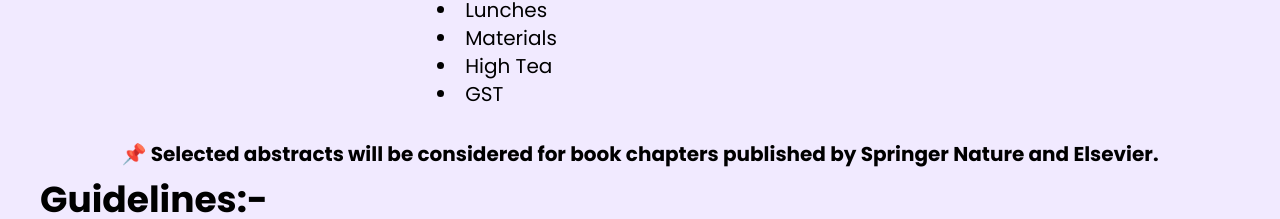
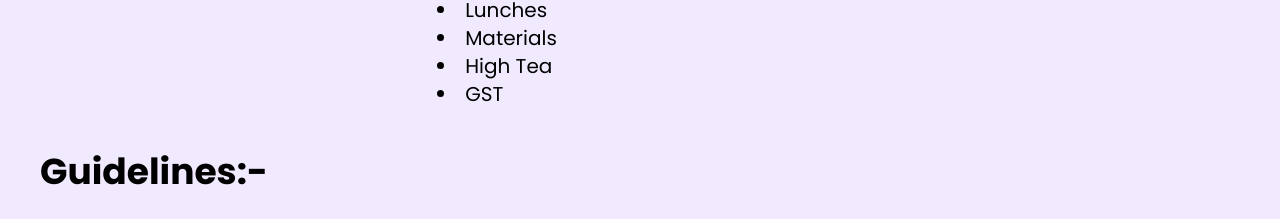
Before and after one commit to itspunkaj/CesaFiesta-React, a React (Vite) app: page /registration in a window 1280 px wide. Shown: the part 834-1053 px from the top of the page. Built offline with nearby package versions, Linux system fonts and the light colour scheme.

Commit message:
fix: update registration links and remove unnecessary text in Registration component

```diff
--- a/src/Pages/Registration/Registration.jsx
+++ b/src/Pages/Registration/Registration.jsx
@@ -90,7 +90,7 @@ function Registration() {
             <div className="text-3xl font-semibold">Notifications</div>
             <div className="my-10 text-lg leading-relaxed">
               <ul className="list-disc pl-5">
-              <li><a className="text-firstColor font-medium hover:text-thirdColor py-2" href='https://forms.gle/VYFYcnUK6Nr53mjp9' target='blank_'>Click here </a> to register</li>
+              <li><a className="text-firstColor font-medium hover:text-thirdColor py-2" href='#' target='blank_'>Click here </a> to register</li>
                 <li><a className="text-firstColor font-medium hover:text-thirdColor py-3" href='https://docs.google.com/presentation/d/1mPXSCvjDbYVOnD0bi9o0bgFD0vZW4xr3/edit#slide=id.p1' target='blank_'>Presentation Tempelate</a></li>
                 <li><a className="text-firstColor font-medium hover:text-thirdColor py-3" href='https://docs.google.com/presentation/d/1mQgTIQtOpmEj2hbELKVoTWTv33eUm8jW/edit#slide=id.p1' target='blank_'>Poster Tempelate</a></li>
               </ul>
@@ -111,7 +111,7 @@ function Registration() {
           </div>
         </div>
       </div>
-      <div className="flex justify-center md:text-xl font-bold px-10 py-3">📌 Selected abstracts will be considered for book chapters published by Springer Nature and Elsevier.</div>
+      <div className="flex justify-center md:text-xl font-bold px-10 py-3"></div>
       <div className="flex flex-col  px-10">
         <div className="md:text-4xl font-bold">Guidelines:-</div><br></br>
         <div>
```
